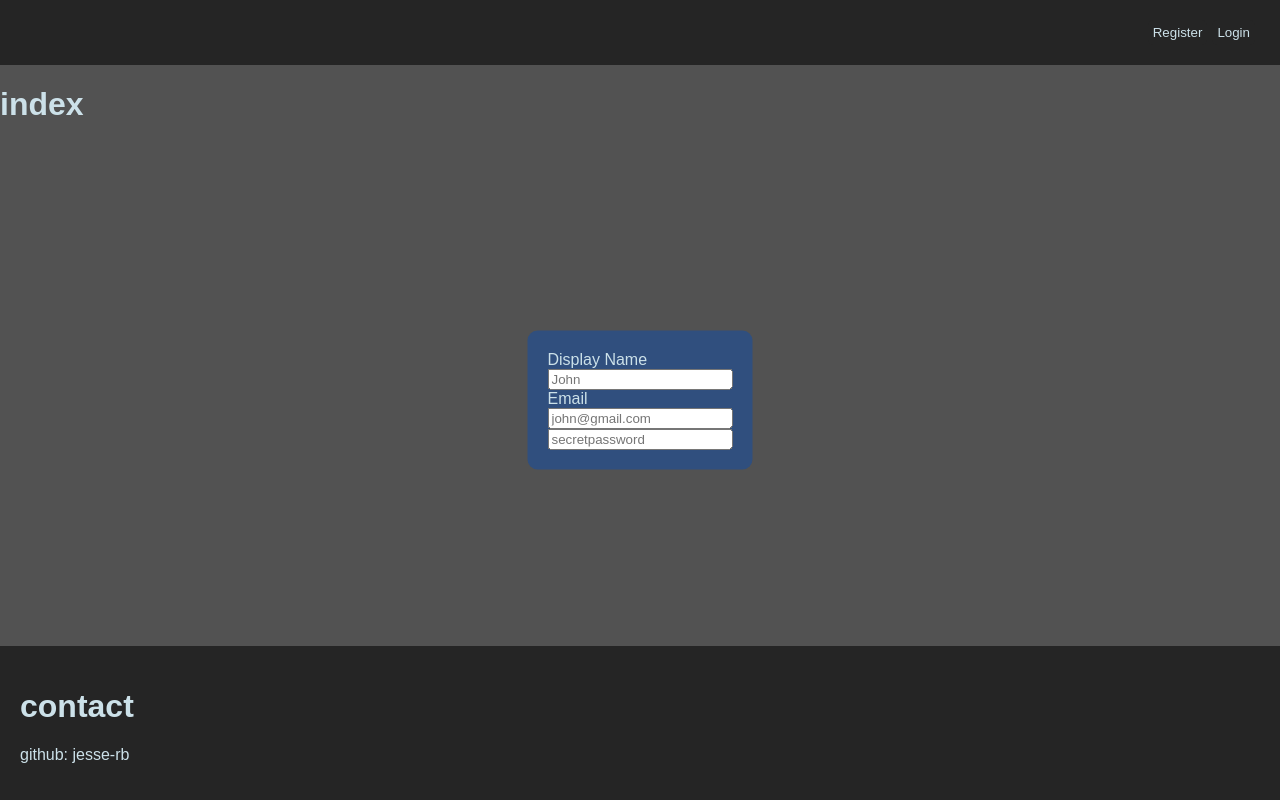
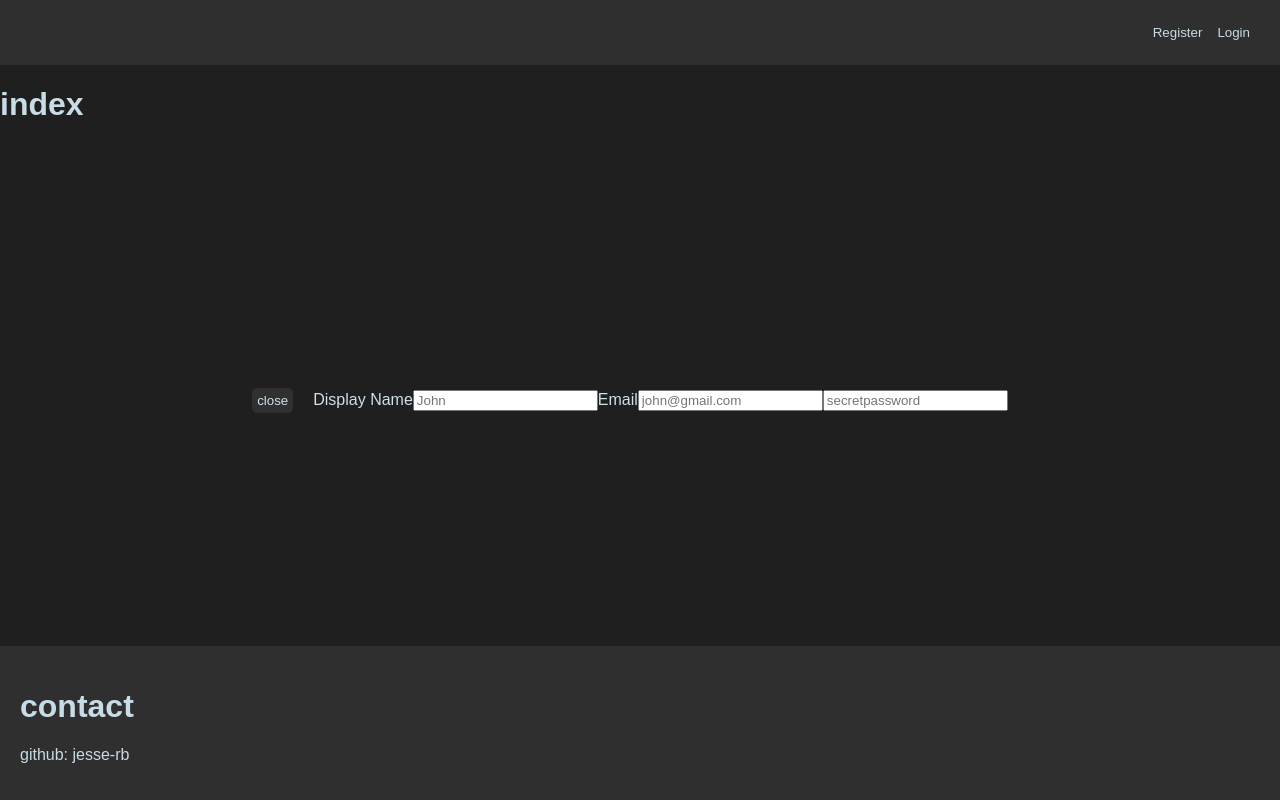
Before and after one commit to jesse-rb/qolboard-spa, a React (Create React App) app: page / in a window 1280 px wide. Both pictures are taken after a click on the button "Register". Built offline with nearby package versions, Linux system fonts and the light colour scheme.

Commit message:
Improvements to generic modal including an opening animation

```diff
--- a/src/components/layout/Layout.tsx
+++ b/src/components/layout/Layout.tsx
@@ -10,6 +10,7 @@ import Register from '../register/Register';
 
 function Layout(props: {children: ReactNode}) {
     const { loggedIn } = useSelector( (state: RootState) => state.user );
+    const modalRegisterOpen = useSelector((state: RootState) => state.modalRegisterOpen);
 
     return (
         <div id='layout'>
@@ -17,7 +18,9 @@ function Layout(props: {children: ReactNode}) {
             {
                 loggedIn
                 ? false
-                : <Modal><Register /></Modal>
+                :   modalRegisterOpen.open
+                    ? <Modal><Register /></Modal>
+                    : false
             }
             { props.children }
             <Footer />
--- a/src/components/layout/footer/Footer.css
+++ b/src/components/layout/footer/Footer.css
@@ -1,5 +1,5 @@
 #footer {
-    background-color: var(--background-color-2);
+    background-color: var(--color-3);
     width: 100%;
     padding: 20px;
     position: absolute;
--- a/src/components/layout/header/Header.css
+++ b/src/components/layout/header/Header.css
@@ -1,7 +1,7 @@
 #header {
     width: 100%;
     padding: 20px;
-    background-color: var(--background-color-2);
+    background-color: var(--color-3);
     direction: rtl;
 }
 #header>* {
--- a/src/components/layout/modal/Modal.css
+++ b/src/components/layout/modal/Modal.css
@@ -1,25 +1,24 @@
+.wrap-modal {
+    animation: open 0.5s ease-in-out;
+}
 .modal-background.open {
-    display: inline-block;
+    display: flex;
+    justify-content: center;
+    align-items: center;
     position: absolute;
     top: 0;
     left: 0;
     width: 100%;
     height: 100%;
     z-index: 450;
-    background-color: transparent;
+    background-color: rgba(0, 0, 0, 0.025);
 }
 
 .modal.open {
+    background-color: transparent;
     display: inline-block;
-    position: absolute;
-    left: 50%;
-    right: 50%;
-    top: 50%;
-    bottom: 50%;
-    transform: translate(-50%, -50%);
     width: fit-content;
     height: fit-content;
-    background-color: var(--background-color-3);
     border-radius: 10px;
     padding: 20px;
     z-index: 500;
@@ -29,3 +28,13 @@
 .modal {
     display: none;
 }
+@keyframes open {
+    0% {
+        opacity: 0;
+        transform: translateY(-100%);
+    }
+    100% {
+        opacity: 100%;
+        transform: translateY(0%);
+    }
+}
--- a/src/components/layout/modal/Modal.tsx
+++ b/src/components/layout/modal/Modal.tsx
@@ -1,14 +1,23 @@
-import { ReactNode } from 'react'
-import { useSelector } from 'react-redux';
+import { ReactNode, useState } from 'react'
+import { useDispatch, useSelector } from 'react-redux';
 import { RootState } from '../../../app/store';
+import { close } from "../../../store/modalSlice"
 import './Modal.css';
 
 function Modal(props: { children: ReactNode }) {
-    const { open } = useSelector((state: RootState) => state.modalRegisterOpen)
+    const { open } = useSelector((state: RootState) => state.modalRegisterOpen);
+    const dispatch = useDispatch();
+    const [ attention, setAttention ] = useState(false);
+    if (!open) {
+        return <></>;
+    }
     return (
-        <div className={ !open ? 'modal-background' : 'modal-background open' }>
-            <div className= { !open ? 'modal' : 'modal open' }>
+        <div className={ `modal-background ${ !open ? '' : 'open' } `} onClick={ (() => setAttention(true)) }>
+            <button className='button' onClick={ () => { dispatch(close()); } }>close</button>
+            <div className='wrap-modal'>
+            <div className= { 'modal' + (!open ? '' : ' open') + (!attention ? '' : ' animation-attention') } onClick={ ((e) => e.stopPropagation()) } onAnimationEnd={ (() => { setAttention(false) }) }>
                 { props.children }
+            </div>
             </div>
         </div>
     );
--- a/src/index.css
+++ b/src/index.css
@@ -10,13 +10,12 @@
 
 body {
     /* App Variabkles */
-    --background-color-1: #525252;
-    --background-color-2: #252525;
-    --background-color-3: #304f7e;
+    --color-1: #cce1e9;
+    --color-2: #202020;
+    --color-3: #303030;
+    --color-4: #b33232;
 
-    --color-1: #cce1e9;
-
-    background-color: var(--background-color-1);
+    background-color: var(--color-2);
 
     margin: 0;
     -webkit-font-smoothing: antialiased;
@@ -45,7 +44,7 @@ body {
     Buttons
 */
 .button {
-    background-color: var(--background-color-2);
+    background-color: var(--color-3);
     border: none;
     padding: 5px;
     border-radius: 5px;
@@ -57,10 +56,21 @@ body {
     transform: scale(0.95);
 }
 
-@keyframes small-bounce {
-    20% {  }
-}
-
 code {
     font-family: source-code-pro, Menlo, Monaco, Consolas, 'Courier New', monospace;
 }
+
+.animation-attention {
+    animation: attention 0.2s ease-in-out;
+}
+@keyframes attention {
+    25% {
+        transform: translateX(-10px);
+    }
+    75% {
+        transform: translateX(10px);
+    }
+    100% {
+        transform: translateX(0px);
+    }
+}
```
